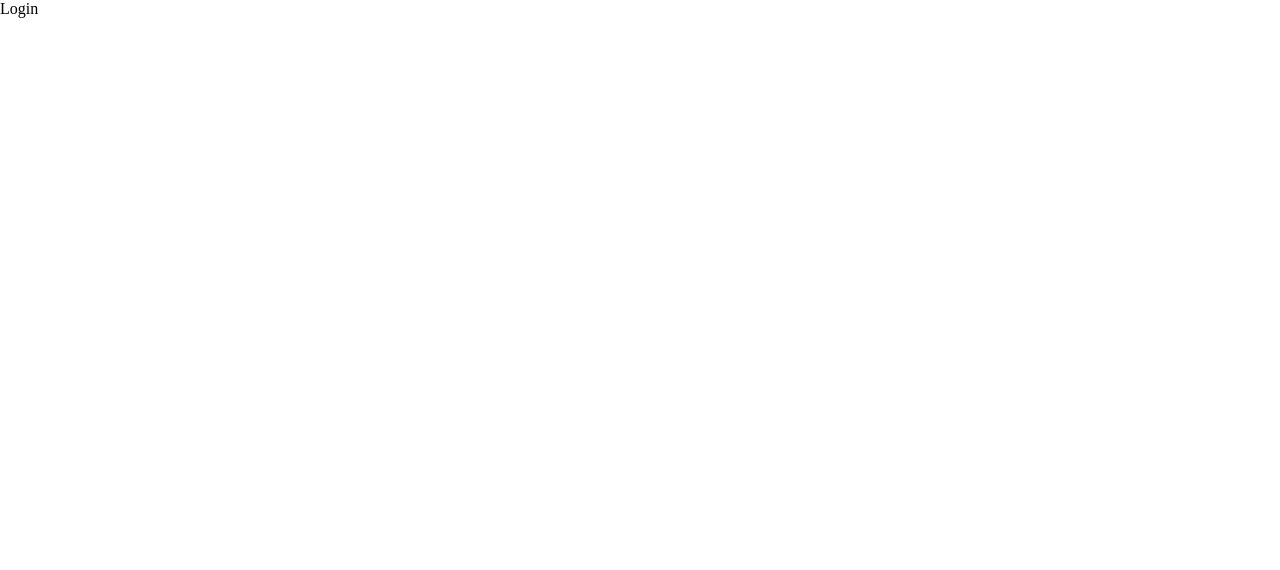
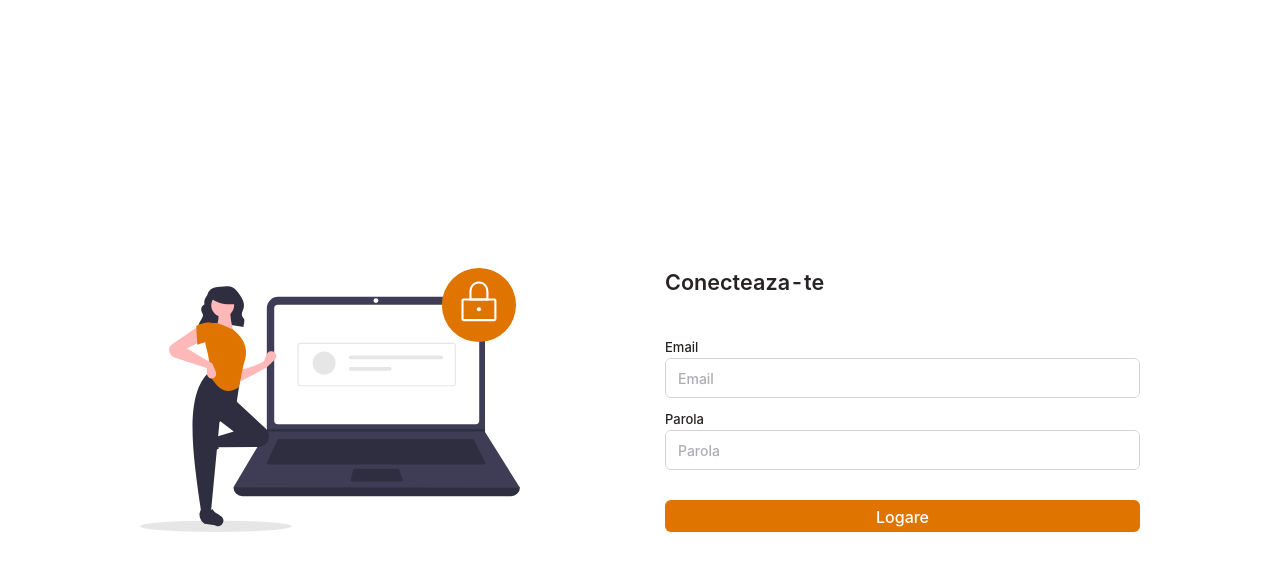
Before and after one commit to shtefanika-vadym/utilaje, a React (Create React App) app: page /autentificare in a window 1280 px wide. Shown: the top 570 px of the page. Built offline with nearby package versions, Linux system fonts and the light colour scheme.

Commit message:
Added UI for login.

```diff
--- a/src/common/components/Button/Button.tsx
+++ b/src/common/components/Button/Button.tsx
@@ -16,7 +16,11 @@ interface IProps extends NativeButtonProps {
   modifier?: 'outline' | 'primary' | 'default'
 }
 
-export const Button: FC<IProps> = ({ children, modifier = 'default', ...rest }) => {
+export const Button: FC<IProps> = ({
+  children,
+  modifier = 'default',
+  ...rest
+}) => {
   return (
     // I suppress next line with @ts-ignore because there is an error TS2322
     // @ts-ignore
--- a/src/common/components/Button/button.module.scss
+++ b/src/common/components/Button/button.module.scss
@@ -10,11 +10,11 @@
   font-style: normal;
   font-weight: 500 !important;
   font-size: 16px !important;
-  line-height: 24px !important;
+  line-height: 150% !important;
   border-radius: 6px !important;
 
   @include adaptive-value('font-size', 16, 10, 0);
-  color: var(--color-secondary-100) !important;
+  color: var(--color-white) !important;
 
   &Outline {
     border: 1px solid var(--color-primary-100) !important;
--- a/src/common/components/Input/Input.tsx
+++ b/src/common/components/Input/Input.tsx
@@ -3,6 +3,7 @@ import React, { FC } from 'react'
 import { Input as AntInput, InputProps } from 'antd'
 
 import styles from './input.module.scss'
+import 'antd/lib/input/style/css'
 
 interface IProps extends InputProps {
   name: string
--- /dev/null
+++ b/src/common/components/constants/constants.ts
@@ -0,0 +1,7 @@
+export enum ALT_IMG {
+  LOGIN_BG = 'Autentificare imaginea reprezentativa',
+}
+
+export enum BUTTON_LABELS {
+  LOGIN = 'Logare',
+}
--- /dev/null
+++ b/src/features/login/constants/constants.ts
@@ -0,0 +1,3 @@
+export enum LOGIN_LABELS {
+  LOGIN = 'Conecteaza-te',
+}
--- a/src/features/login/login.module.scss
+++ b/src/features/login/login.module.scss
@@ -1,2 +1,64 @@
+@import 'src/styles/responsive';
+
 .parent {
+  &Title {
+    font-style: normal;
+    font-weight: 600;
+    @include adaptive-value('font-size', 24, 18, 0);
+    line-height: 133%;
+    color: var(--color-dark-06);
+    margin: 0 0 40px 0;
+  }
+
+  &Content {
+    display: flex;
+    align-items: center;
+    column-gap: 50px;
+    justify-content: center;
+    margin: 0 auto;
+    max-width: 1920px;
+    height: calc(100vh);
+    @include adaptive-value('padding', 200, 50, 0);
+  }
+
+  &First {
+    flex: 5;
+    @include device(smallOnly) {
+      display: none;
+    }
+  }
+
+  &Second {
+    flex: 5;
+  }
+
+  &FormItem {
+  }
+
+  &Form {
+    display: flex;
+    flex-direction: column;
+    row-gap: 10px;
+    max-width: 500px;
+    @include device(smallOnly) {
+      max-width: 100%;
+    }
+  }
+
+  &BackgroundImg {
+    width: 500px;
+    max-width: 500px;
+    @include adaptive-value('width', 500, 200, 0);
+  }
+
+  &Submit {
+    width: 100%;
+    padding: 20px 0 0 0;
+  }
+
+  &ErrorMessage {
+    color: var(--color-warning);
+    font-size: 12px;
+    margin-bottom: 0;
+  }
 }
--- a/src/features/login/login.tsx
+++ b/src/features/login/login.tsx
@@ -1,7 +1,92 @@
 import React from 'react'
+
+import { FormikValues, useFormik } from 'formik'
+import * as Yup from 'yup'
+
+import loginBg from 'features/login/assets/login-bg.svg'
+
+import { Button } from 'common/components/Button/Button'
+import { ALT_IMG, BUTTON_LABELS } from 'common/components/constants/constants'
+import { Input } from 'common/components/Input/Input'
+
+import { LOGIN_LABELS } from 'features/login/constants/constants'
 
 import styles from './login.module.scss'
 
 export const Login = () => {
-  return <div className={styles.parent}>Login</div>
+  const formik = useFormik({
+    initialValues: {
+      email: '',
+      password: '',
+    },
+    validationSchema: Yup.object({
+      email: Yup.string()
+        .email('Adresa de email este invalida.')
+        .required('Adresa de email este obligatorie'),
+      password: Yup.string().required('Parola este obligatorie'),
+    }),
+    onSubmit: (values: FormikValues) => {
+      console.log(values)
+    },
+  })
+
+  console.log(formik)
+
+  return (
+    <div className={styles.parent}>
+      <div className={styles.parentContent}>
+        <span className={styles.parentFirst}>
+          <img
+            src={loginBg}
+            alt={ALT_IMG.LOGIN_BG}
+            className={styles.parentBackgroundImg}
+          />
+        </span>
+        <span className={styles.parentSecond}>
+          <h1 className={styles.parentTitle}>{LOGIN_LABELS.LOGIN}</h1>
+          <form className={styles.parentForm} onSubmit={formik.handleSubmit}>
+            <div className={styles.parentFormItem}>
+              <Input
+                type='email'
+                id='email'
+                name='email'
+                label='Email'
+                placeholder='Email'
+                value={formik.values.email}
+                onChange={formik.handleChange}
+              />
+              {formik.touched.email && formik.errors.email ? (
+                <p className={styles.parentErrorMessage}>
+                  {formik.errors.email}
+                </p>
+              ) : null}
+            </div>
+
+            <div className={styles.parentFormItem}>
+              <Input
+                id='password'
+                type='password'
+                name='password'
+                label='Parola'
+                placeholder='Parola'
+                value={formik.values.password}
+                onChange={formik.handleChange}
+              />
+              {formik.touched.password && formik.errors.password ? (
+                <p className={styles.parentErrorMessage}>
+                  {formik.errors.password}
+                </p>
+              ) : null}
+            </div>
+
+            <div className={styles.parentSubmit}>
+              <Button htmlType='submit' modifier='primary'>
+                {BUTTON_LABELS.LOGIN}
+              </Button>
+            </div>
+          </form>
+        </span>
+      </div>
+    </div>
+  )
 }
--- a/src/layout/router.tsx
+++ b/src/layout/router.tsx
@@ -10,6 +10,6 @@ export const Router = () => (
   <Routes>
     <Route path={PATHS.HOME} element={<Home />} />
     <Route path={PATHS.LOGIN} element={<Login />} />
-    <Route path='*' element={<Navigate to={PATHS.HOME} replace />} />
+    <Route path='*' element={<Navigate to={PATHS.LOGIN} replace />} />
   </Routes>
 )
--- a/src/styles/reset.scss
+++ b/src/styles/reset.scss
@@ -1,4 +1,4 @@
-*{
+* {
   margin: 0;
   padding: 0;
 }
--- a/src/styles/variables.css
+++ b/src/styles/variables.css
@@ -21,7 +21,7 @@
   --color-primary-20: #fff7e2;
   --color-primary-40: #e8ddbd;
   --color-primary-80: #ecd796;
-  --color-primary-100: #eed382;
+  --color-primary-100: #df7401;
 
   --color-secondary-20: #cbc2c0;
   --color-secondary-40: #b19f9b;
```
Also changed, not shown: src/common/services/services.ts (+7 -3 lines).
